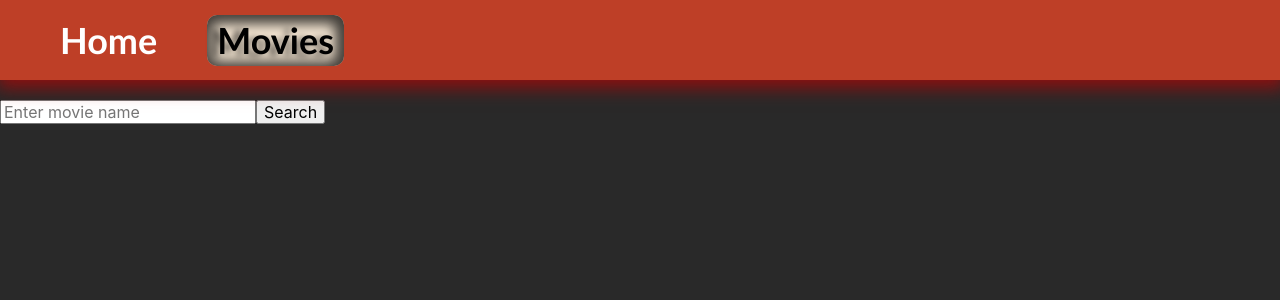
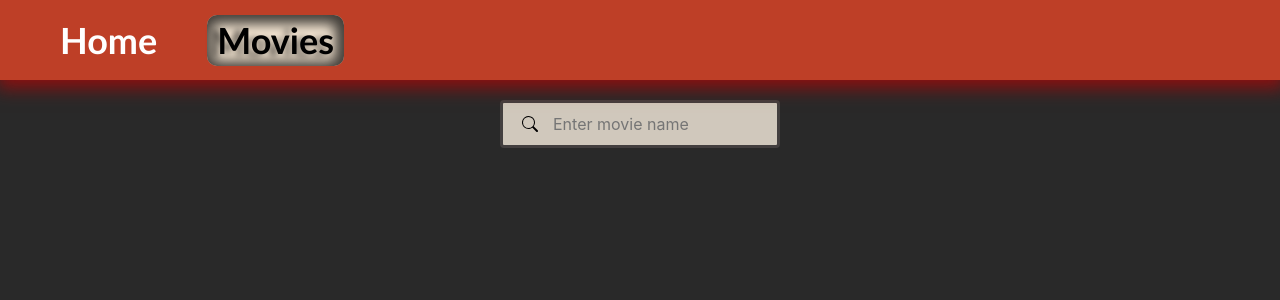
Before and after one commit to Oleggman/goit-react-hw-05-movies, a React (Create React App) app: page /goit-react-hw-05-movies/movies in a window 1280 px wide. Shown: the top 300 px of the page. Built offline with nearby package versions, Linux system fonts and the light colour scheme.

Commit message:
Update styles

```diff
--- a/package.json
+++ b/package.json
@@ -11,6 +11,7 @@
     "modern-normalize": "^2.0.0",
     "react": "^18.1.0",
     "react-dom": "^18.1.0",
+    "react-icons": "^4.11.0",
     "react-loader-spinner": "^5.4.5",
     "react-router-dom": "^6.17.0",
     "react-scripts": "5.0.1",
--- /dev/null
+++ b/src/components/BackLink/BackLink.jsx
@@ -0,0 +1,10 @@
+import { StyledBackLink } from "./BackLink.styled";
+import { IoChevronBackOutline } from 'react-icons/io5';
+
+export const BackLink = ({backLink}) => {
+  return (
+    <StyledBackLink to={backLink.current}>
+      <IoChevronBackOutline />
+    </StyledBackLink>
+  );
+}
--- /dev/null
+++ b/src/components/BackLink/BackLink.styled.js
@@ -0,0 +1,19 @@
+import styled from "styled-components";
+import { Link } from "react-router-dom";
+
+export const StyledBackLink = styled(Link)`
+  font-size: 28px;
+  color: white;
+  padding: 8px 16px;
+  border-radius: 100px;
+  background-color: rgba(0, 0, 0, 0.5);
+  display: inline-flex;
+  align-items: center;
+  justify-content: center;
+  margin-left: 20px;
+  transition: background-color 200ms;
+
+  &:hover {
+    background-color: #BE3F27;
+  }
+`;
--- a/src/components/GlobalStyle.js
+++ b/src/components/GlobalStyle.js
@@ -48,6 +48,10 @@ export const GlobalStyle = createGlobalStyle`
   a {
     text-decoration: none;
   }
+
+  h3 {
+    margin: 0;
+  }
   /* body {
     margin: 0;
     font-family: -apple-system, BlinkMacSystemFont, 'Segoe UI', 'Roboto', 'Oxygen',
--- a/src/components/MovieInfo/MovieInfo.jsx
+++ b/src/components/MovieInfo/MovieInfo.jsx
@@ -1,25 +1,28 @@
 import placeholder from 'images/placeholder-2.png';
+import { MovieBox, MovieDetailTitle, MovieDesc, GenreBox, GenreList } from './MovieInfo.styled';
 
 export const MovieInfo = ({ movie }) => {
   return (
-    <div>
+    <MovieBox>
       <img
         src={movie.backdrop_path
-          ? `https://image.tmdb.org/t/p/w400/${movie.backdrop_path}`
+          ? `https://image.tmdb.org/t/p/w400/${movie.poster_path}`
           : placeholder}
         width={400}
         alt={movie.original_title} />
-      <h3>{movie.original_title}</h3>
-      <p>{movie.overview}</p>
-      <p>Rating: {Math.round(movie.vote_average * 10, 2)}%</p>
-      <p>Release Date: {new Date(movie.release_date).toLocaleDateString()}</p>
+      <div>
+        <MovieDetailTitle>{movie.original_title}</MovieDetailTitle>
+        <MovieDesc>{movie.overview}</MovieDesc>
+        <MovieDesc>Rating: {Math.round(movie.vote_average * 10, 2)}%</MovieDesc>
+        <MovieDesc>Release Date: {new Date(movie.release_date).toLocaleDateString()}</MovieDesc>
 
-      <div>
-        Genre:
-        <ul>
-          {movie.genres.map(genre => <li key={genre.id}>{genre.name}</li>)}
-        </ul>
+        <GenreBox>
+          <p>Genre:</p>
+          <GenreList>
+            {movie.genres.map(genre => <li key={genre.id}>{genre.name}</li>)}
+          </GenreList>
+        </GenreBox>
       </div>
-    </div>
+    </MovieBox>
   )
 }
--- a/src/components/MovieInfo/MovieInfo.styled.js
+++ b/src/components/MovieInfo/MovieInfo.styled.js
@@ -0,0 +1,37 @@
+import styled from "styled-components";
+
+export const MovieBox = styled.div`
+padding: 40px 120px;
+  display: flex;
+  gap: 60px;
+  justify-content: space-between;
+`;
+
+export const MovieDetailTitle = styled.h3`
+  color: #BBBBBB;
+  font-size: 40px;
+  text-align: center;
+  font-family: Verdana, Geneva, Tahoma, sans-serif;
+  margin-bottom: 40px;
+`;
+
+export const MovieDesc = styled.p`
+  font-size: 20px;
+  color: #BBBBBB;
+  margin-bottom: 20px;
+  line-height: 1.2;
+  font-family: Cambria, Cochin, Georgia, Times, 'Times New Roman', serif;
+`;
+
+export const GenreBox = styled.div`
+  display: flex;
+  gap: 12px;
+  font-size: 20px;
+  color: #BBBBBB;
+`;
+
+export const GenreList = styled.ul`
+  display: flex;
+  gap: 12px;
+  color: red;
+`;
--- a/src/components/MovieInput/MovieInput.jsx
+++ b/src/components/MovieInput/MovieInput.jsx
@@ -1,4 +1,6 @@
 import { useSearchParams } from "react-router-dom";
+import { BsSearch } from 'react-icons/bs'
+import { SearchForm, Input, SubmitBtn } from "./MovieInput.styled";
 
 export const MovieInput = () => {
   const [, setParams] = useSearchParams();
@@ -11,10 +13,11 @@ export const MovieInput = () => {
   }
 
   return (
-    <form onSubmit={submitForm}>
-      <input name="movie" placeholder="Enter movie name" />
-
-      <button type="submit">Search</button>
-    </form>
+    <SearchForm onSubmit={submitForm}>
+      <SubmitBtn type="submit">
+        <BsSearch />
+      </SubmitBtn>
+      <Input name="movie" placeholder="Enter movie name" />
+    </SearchForm>
   );
 }
--- a/src/components/MovieInput/MovieInput.styled.js
+++ b/src/components/MovieInput/MovieInput.styled.js
@@ -0,0 +1,34 @@
+import styled from "styled-components";
+
+export const SearchForm = styled.form`
+  position: relative;
+  width: 100%;
+  max-width: 280px;
+  height: 48px;
+  display: block;
+  margin: 0 auto;
+`;
+
+export const Input = styled.input`
+  height: 100%;
+  width: 100%;
+  border: 3px solid #433f3f;
+  outline: none;
+  padding: 10px;
+  font-size: 16px;
+  background-color: #d0c8bc;
+  border-radius: 4px;
+  margin-right: 10px;
+  padding-left: 50px;
+`;
+
+export const SubmitBtn = styled.button`
+  top: 32%;
+  left: 10px;
+  position: absolute;
+  width: 40px;
+  background-color: transparent;
+  border: none;
+  outline: none;
+  cursor: pointer;
+`;
--- a/src/components/MoviesList/MoviesList.styled.js
+++ b/src/components/MoviesList/MoviesList.styled.js
@@ -4,7 +4,7 @@ export const MoviesUl = styled.ul`
   display: flex;
   justify-content: center;
   align-items: center;
-  gap: 28px 36px;
+  gap: 60px;
   flex-wrap: wrap;
-  padding: 10px;
+  padding: 20px;
 `;
--- a/src/pages/MovieDetailsPage.js
+++ b/src/pages/MovieDetailsPage.js
@@ -2,6 +2,7 @@ import { MovieInfo } from "components/MovieInfo/MovieInfo";
 import { useState, useEffect, useRef, Suspense } from "react";
 import { NavLink, Outlet, useLocation, useParams } from "react-router-dom";
 import { fetchMovieDetails } from "services/movies-api";
+import { BackLink } from "components/BackLink/BackLink";
 
 const MovieDetailsPage = () => {
   const [movie, setMovie] = useState(null);
@@ -20,7 +21,7 @@ const MovieDetailsPage = () => {
 
   return (
     <>
-    <NavLink to={backLink.current}>Back</NavLink>
+    <BackLink backLink={backLink} />
     {movie &&
         <>
         <MovieInfo movie={movie} />
```
Also changed, not shown: 1 other file (tests, documents, lock files or other folders).
